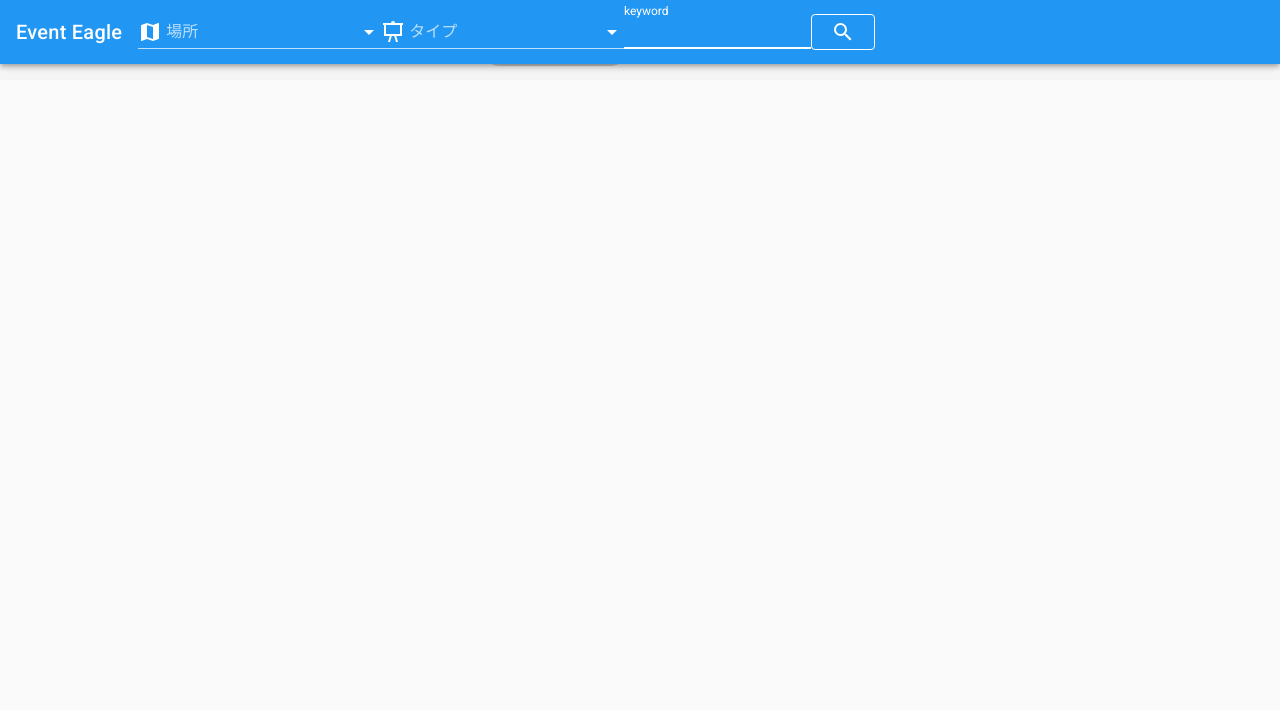
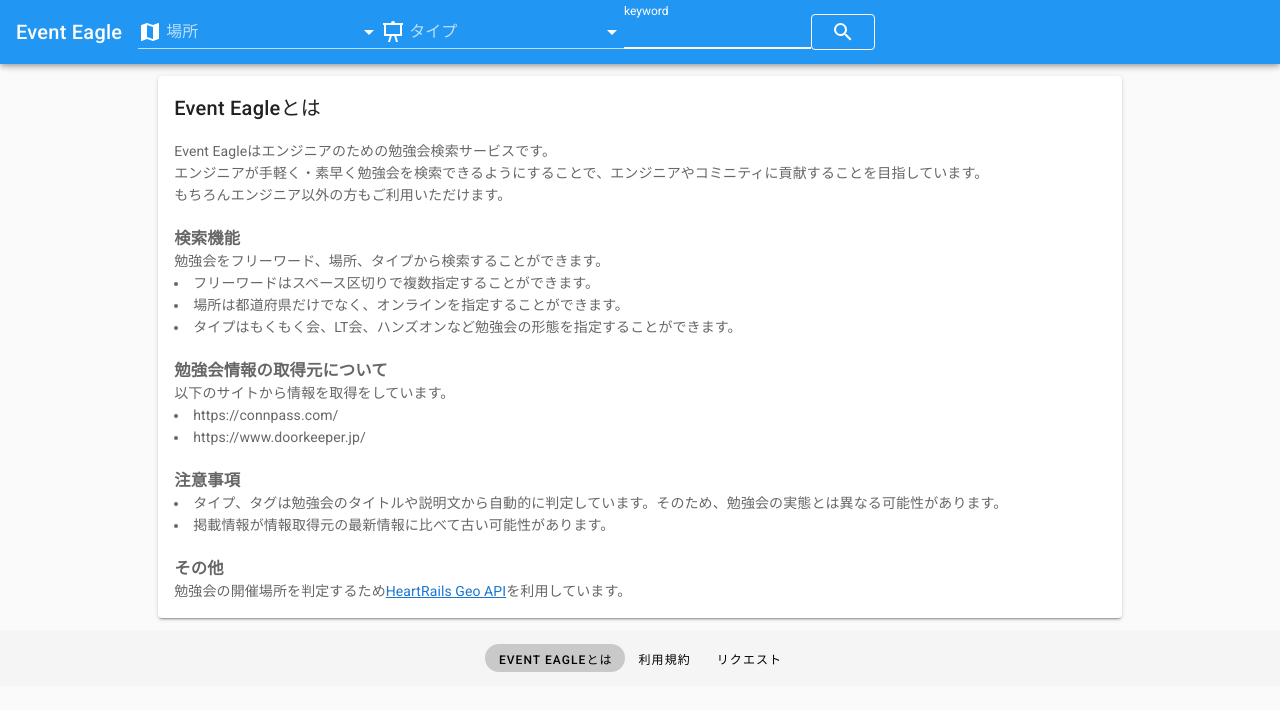
Before and after one commit to 2bo/ivent-gate-frontend-vuecli, a Vue app: page /about in a window 1280 px wide. Shown: the top 710 px of the page. Built offline with nearby package versions, Linux system fonts and the light colour scheme; no server answers.

Commit message:
サービスの説明文の追加

```diff
--- a/src/pages/About.vue
+++ b/src/pages/About.vue
@@ -1,11 +1,39 @@
 <template>
-    <div class="About">
-        <pre v-text="$attrs"/>
+    <div>
+        <v-content>
+            <v-container>
+                <v-row justify="center">
+                    <v-col cols="12" sm="12" md="10" lg="10" xl="10">
+                        <v-card>
+                            <v-card-title>Event Eagleとは</v-card-title>
+                            <v-card-text>
+                                Event Eagleはエンジニアのための勉強会検索サービスです。<br>
+                                エンジニアが手軽く・素早く勉強会を検索できるようにすることで、エンジニアやコミニティに貢献することを目指しています。<br>
+                                もちろんエンジニア以外の方もご利用いただけます。<br>
+                                <br>
+                                <h3>検索機能</h3>
+                                勉強会をフリーワード、場所、タイプから検索することができます。
+                                <li>フリーワードはスペース区切りで複数指定することができます。</li>
+                                <li>場所は都道府県だけでなく、オンラインを指定することができます。</li>
+                                <li>タイプはもくもく会、LT会、ハンズオンなど勉強会の形態を指定することができます。</li>
+                                <br>
+                                <h3>勉強会情報の取得元について</h3>
+                                以下のサイトから情報を取得をしています。
+                                <li>https://connpass.com/</li>
+                                <li>https://www.doorkeeper.jp/</li>
+                                <br>
+                                <h3>注意事項</h3>
+                                <li>タイプ、タグは勉強会のタイトルや説明文から自動的に判定しています。そのため、勉強会の実態とは異なる可能性があります。</li>
+                                <li>掲載情報が情報取得元の最新情報に比べて古い可能性があります。</li>
+                                <br>
+                                <h3>その他</h3>
+                                勉強会の開催場所を判定するため<a href="http://geoapi.heartrails.com" target="_blank">HeartRails
+                                Geo API</a>を利用しています。
+                            </v-card-text>
+                        </v-card>
+                    </v-col>
+                </v-row>
+            </v-container>
+        </v-content>
     </div>
 </template>
-
-<script>
-    export default {
-        props: {},
-    };
-</script>
```
